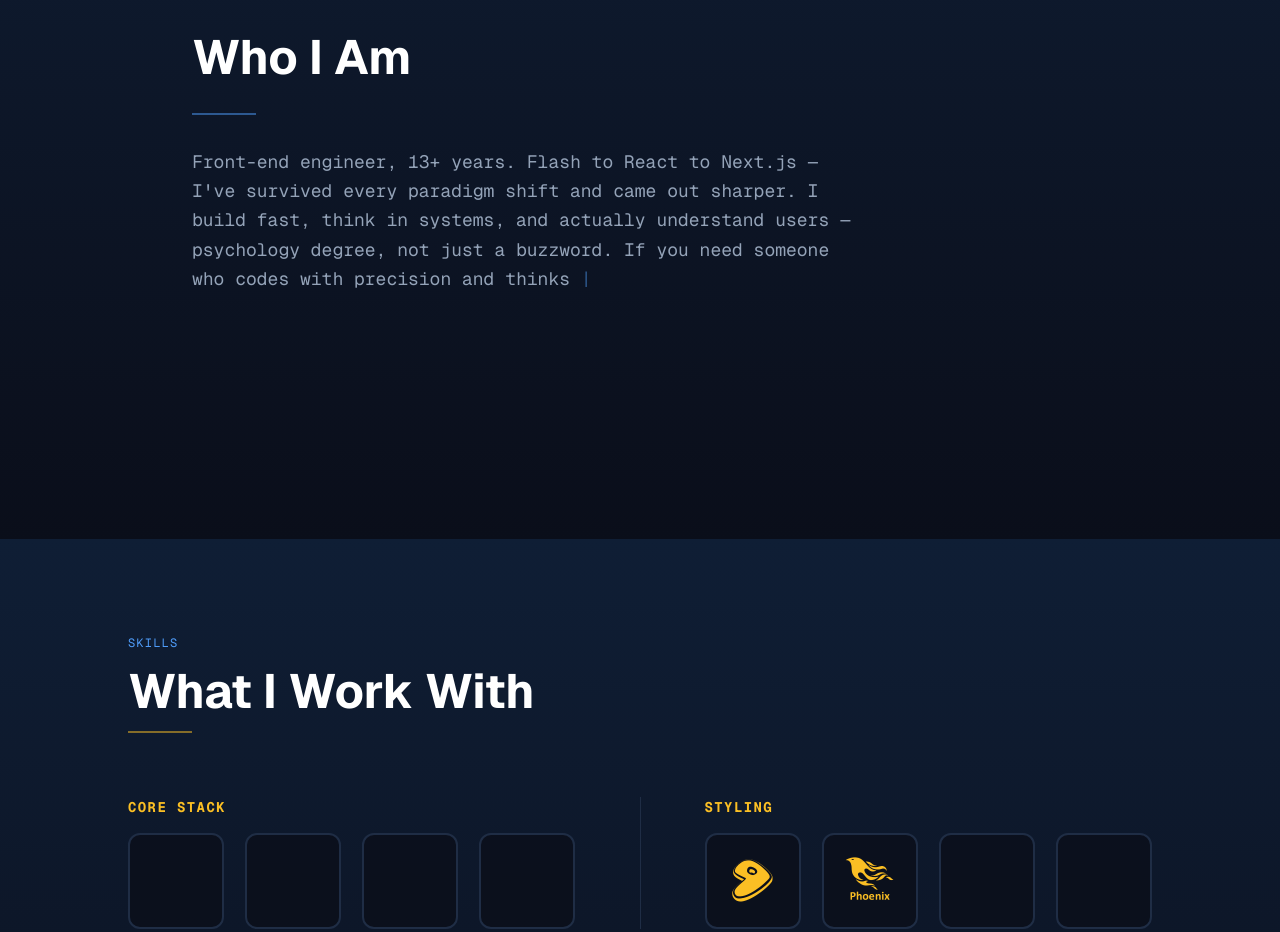
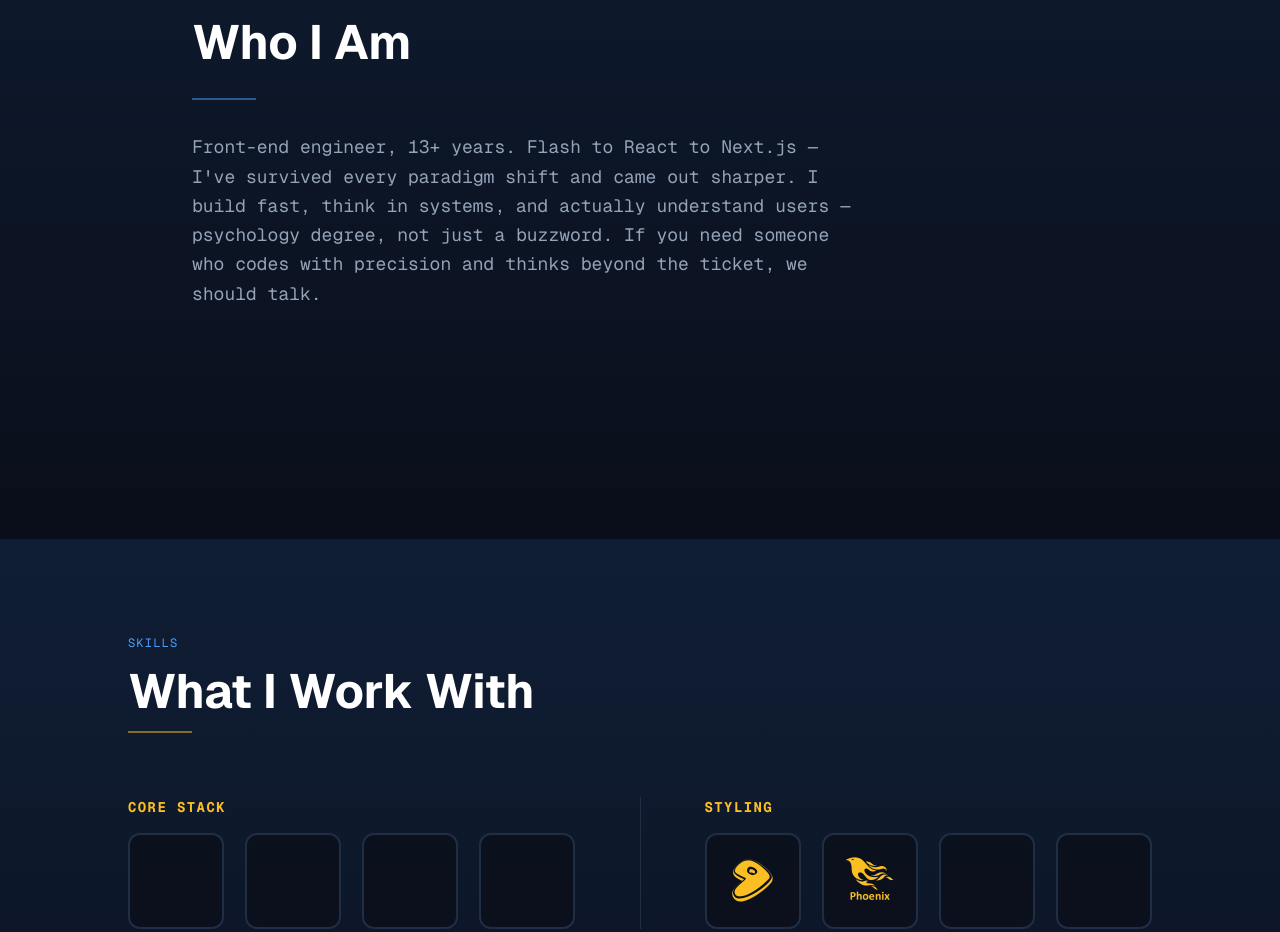
Before and after one commit to Jamisu/action-point, a Next.js app: page / in a window 1280 px wide. Shown: the part 1061-1993 px from the top of the page. Built offline with nearby package versions, Linux system fonts and the light colour scheme; some icons are missing.

Commit message:
refactored About page - takes speed argument or default - for test suite simplification

```diff
--- a/src/sections/About.tsx
+++ b/src/sections/About.tsx
@@ -10,8 +10,7 @@ interface TypeWriterProps {
   className?: string
 }
 
-// Typewriter effect — renders text char by char
-function TypeWriter({ text, speed = 30, className }: TypeWriterProps) {
+function TypeWriter({ text, speed = 20, className }: TypeWriterProps) {
   const [displayed, setDisplayed] = useState('')
   const [index, setIndex] = useState(0)
 
@@ -34,7 +33,6 @@ function TypeWriter({ text, speed = 30, className }: TypeWriterProps) {
   return (
     <p className={className}>
       {displayed}
-      {/* Blinking cursor — disappears when done */}
       {index < text.length && (
         <span className="animate-pulse text-[#4f9cf9]">|</span>
       )}
@@ -42,8 +40,7 @@ function TypeWriter({ text, speed = 30, className }: TypeWriterProps) {
   )
 }
 
-export default function About() {
-  // Trigger typewriter only when section is visible
+export default function About({ speed = 20 }: { speed?: number }) {
   const [isVisible, setIsVisible] = useState(false)
 
   useEffect(() => {
@@ -67,24 +64,20 @@ export default function About() {
     >
       <div className="max-w-4xl mx-auto w-full flex flex-col gap-8">
 
-        {/* SECTION LABEL */}
         <p className="font-mono text-xs uppercase tracking-widest text-[#4f9cf9]">
           About Me
         </p>
 
-        {/* SECTION TITLE */}
         <h2 className="font-sans text-4xl md:text-5xl font-bold text-white">
           Who I Am
         </h2>
 
-        {/* DIVIDER */}
         <div className="w-16 h-0.5 bg-[#4f9cf9] opacity-50" />
 
-        {/* TYPEWRITER TEXT — starts when section scrolls into view */}
         {isVisible && (
           <TypeWriter
             text={aboutText}
-            speed={25}
+            speed={speed}
             className="font-mono text-base md:text-lg text-[#94a3b8] leading-relaxed max-w-2xl"
           />
         )}
```
Also changed, not shown: 1 other file (tests, documents, lock files or other folders).
